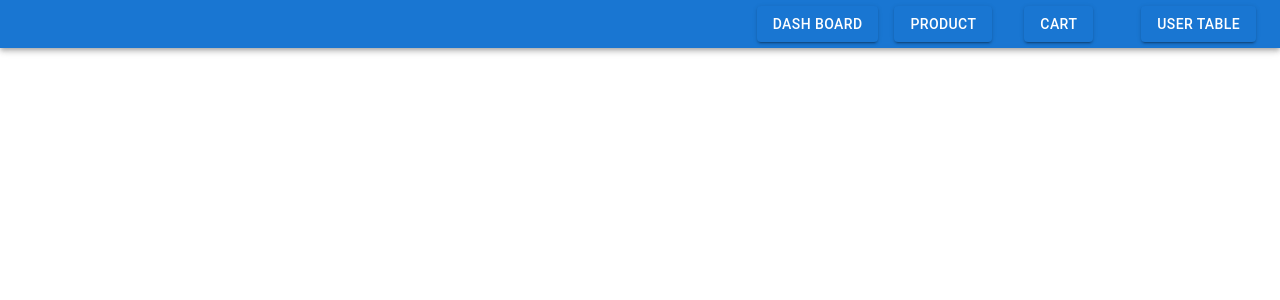
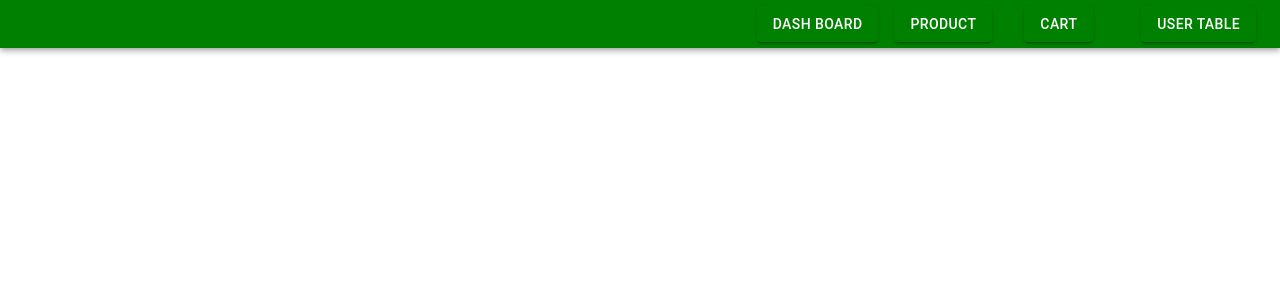
Before and after one commit to chamodisamarasinghe/RAD-Assignment, a React (Create React App) app: page /dash in a window 1280 px wide. Shown: the top 300 px of the page. Built offline with nearby package versions, Linux system fonts and the light colour scheme.

Commit message:
Updated file

```diff
--- a/src/pages/sessions/Dash/nav.jsx
+++ b/src/pages/sessions/Dash/nav.jsx
@@ -11,33 +11,33 @@ import Stack from '@mui/material/Stack';
 
 export default function DashBoardNav() {
     return (
-        <Box sx={{flexGrow: 1,backgroundColor:"green"}}>
+        <Box sx={{flexGrow: 1,}}>
             <AppBar position="static">
-                <Toolbar variant="dense">
+                <Toolbar variant="dense" style={{backgroundColor:"#008000"}}>
                     <Typography variant="h6" component="div" sx={{ flexGrow: 1 }}>
                         {/*Easy Car Rental*/}
                     </Typography>
 
 
                     <Link href="dash" underline="none">
-                        <Button  color='primary' variant="contained" >Dash Board</Button>
+                        <Button  style={{backgroundColor:"#008000"}} variant="contained" >Dash Board</Button>
                     </Link>
 
 
 
 
                     <Link href="product" underline="none">
-                        <Button  color='primary' variant="contained" sx={{ml:2}}>Product</Button>
+                        <Button  style={{backgroundColor:"#008000"}} variant="contained" sx={{ml:2}}>Product</Button>
                     </Link>
 
 
                     <Link href="viewSchedule" underline="none">
-                        <Button  color='primary' variant="contained" sx={{ml:4}}>Cart</Button>
+                        <Button style={{backgroundColor:"#008000"}} variant="contained" sx={{ml:4}}>Cart</Button>
                     </Link>
 
 
                     <Link href="table" underline="none">
-                        <Button  color='primary' variant="contained" sx={{ml:6}}>User Table</Button>
+                        <Button  style={{backgroundColor:"#008000"}} variant="contained" sx={{ml:6}}>User Table</Button>
                     </Link>
                 </Toolbar>
             </AppBar>
```
